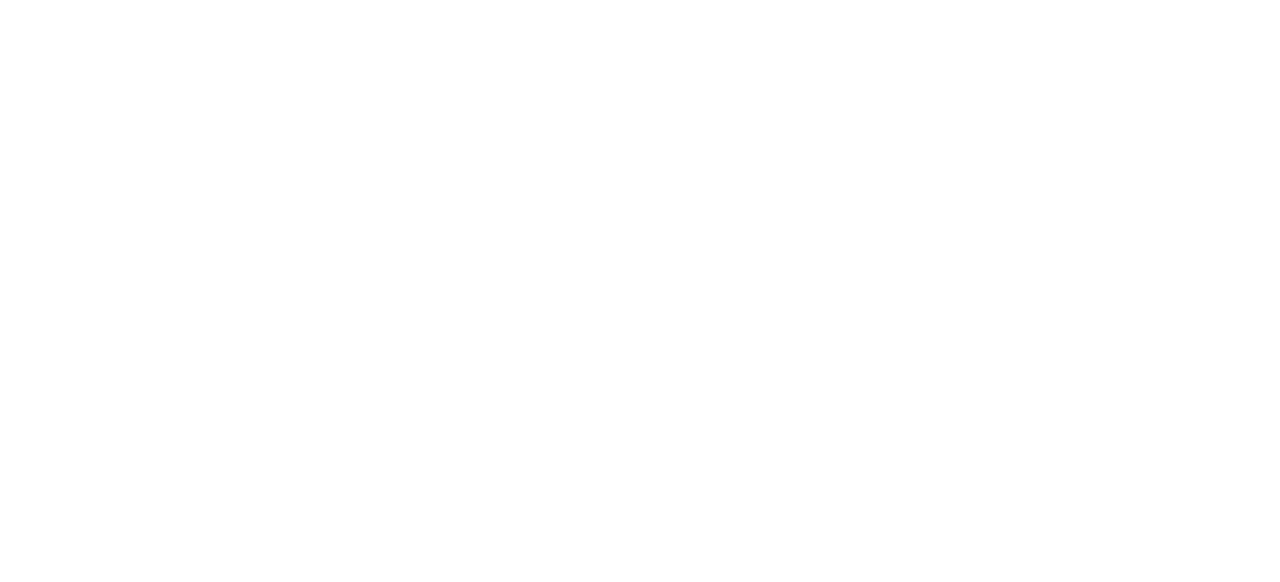
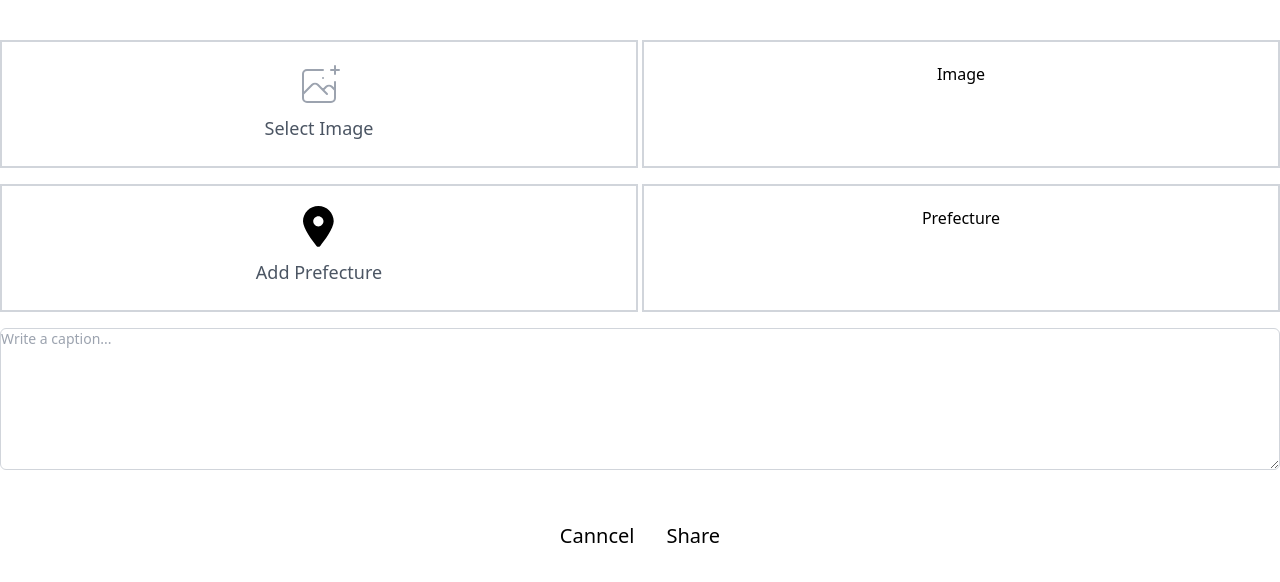
Before and after one commit to hamanaikumi/insta-app, a Nuxt app: page /addPost in a window 1280 px wide. Before the commit this address had no page. Shown: the top 582 px of the page. Built offline with nearby package versions, Linux system fonts and the light colour scheme.

Commit message:
投稿入力画面のモックを作成。

```diff
--- /dev/null
+++ b/pages/addPost.vue
@@ -0,0 +1,129 @@
+<template>
+  <div class="container mx-auto mt-10">
+    <!-- <div class="mx-auto m-32"></div> -->
+    <!-- image -->
+    <div class="flex justify-center grid grid-cols-6 gap-1 mb-4">
+      <div
+        class="flex justify-center pt-5 pb-6 border-2 border-gray-300 col-span-3"
+      >
+        <div class="space-y-1 text-center">
+          <svg
+            class="mx-auto h-12 w-24 text-gray-400"
+            stroke="currentColor"
+            fill="none"
+            viewBox="0 0 48 48"
+            aria-hidden="true"
+          >
+            <path
+              d="M28 8H12a4 4 0 00-4 4v20m32-12v8m0 0v8a4 4 0 01-4 4H12a4 4 0 01-4-4v-4m32-4l-3.172-3.172a4 4 0 00-5.656 0L28 28M8 32l9.172-9.172a4 4 0 015.656 0L28 28m0 0l4 4m4-24h8m-4-4v8m-12 4h.02"
+              stroke-width="2"
+              stroke-linecap="round"
+              stroke-linejoin="round"
+            />
+          </svg>
+          <div class="flex justify-center text-sm text-gray-600">
+            <label
+              for="file-upload"
+              class="cursor-pointer rounded-md font-medium"
+            >
+              <span class="text-lg">
+                Select Image
+                <input
+                  id="file-upload"
+                  name="file-upload"
+                  type="file"
+                  class="sr-only"
+              /></span>
+            </label>
+          </div>
+        </div>
+      </div>
+      <div
+        class="flex justify-center px-6 pt-5 pb-6 border-2 border-gray-300 col-span-3"
+      >
+        Image
+      </div>
+    </div>
+
+    <div class="flex grid grid-cols-6 gap-1 mb-4">
+      <div
+        class="flex justify-center px-6 pt-5 pb-6 border-2 border-gray-300 col-span-3"
+      >
+        <div class="space-y-1 text-center">
+          <svg
+            class="mx-auto h-12 w-24 text-gray-400"
+            aria-hidden="true"
+            data-icon="location-dot"
+            xmlns="http://www.w3.org/2000/svg"
+            viewBox="0 0 400 600"
+          >
+            <path
+              d="M168.3 499.2C116.1 435 0 279.4 0 192C0 85.96 85.96 0 192 0C298 0 384 85.96 384 192C384 279.4 267 435 215.7 499.2C203.4 514.5 180.6 514.5 168.3 499.2H168.3zM192 256C227.3 256 256 227.3 256 192C256 156.7 227.3 128 192 128C156.7 128 128 156.7 128 192C128 227.3 156.7 256 192 256z"
+            ></path></svg
+          ><!-- <svg
+                  class="mx-auto h-12 w-12 text-gray-400"
+                  stroke="currentColor"
+                  fill="none"
+                  viewBox="0 0 30 20"
+                  aria-hidden="true"
+                  xmlns="http://www.w3.org/2000/svg"
+                >
+                  <path
+                    d="M12 10c-1.104 0-2-.896-2-2s.896-2 2-2 2 .896 2 2-.896 2-2 2m0-5c-1.657 0-3 1.343-3 3s1.343 3 3 3 3-1.343 3-3-1.343-3-3-3m-7 2.602c0-3.517 3.271-6.602 7-6.602s7 3.085 7 6.602c0 3.455-2.563 7.543-7 14.527-4.489-7.073-7-11.072-7-14.527m7-7.602c-4.198 0-8 3.403-8 7.602 0 4.198 3.469 9.21 8 16.398 4.531-7.188 8-12.2 8-16.398 0-4.199-3.801-7.602-8-7.602"
+                    stroke-width="1"
+                  />
+                </svg> -->
+          <!-- prefecture -->
+          <div class="flex justify-center text-sm text-gray-600">
+            <label
+              for="file-upload"
+              class="cursor-pointer rounded-md font-medium"
+            >
+              <span class="text-lg">
+                Add Prefecture
+                <input
+                  id="file-upload"
+                  name="file-upload"
+                  type="file"
+                  class="sr-only"
+              /></span>
+            </label>
+          </div>
+        </div>
+      </div>
+      <div
+        class="flex justify-center px-6 pt-5 pb-6 border-2 border-gray-300 col-span-3"
+      >
+        Prefecture
+      </div>
+    </div>
+
+    <div>
+      <textarea
+        rows="7"
+        class="block w-full sm:text-sm border border-gray-300 rounded-md"
+        placeholder="Write a caption..."
+      />
+    </div>
+    <!-- button -->
+    <div class="px-4 py-3 text-center mt-8">
+      <button
+        type="button"
+        class="inline-flex justify-center py-2 px-4 text-xl"
+      >
+        Canncel
+      </button>
+      <button
+        type="button"
+        class="inline-flex justify-center py-2 px-4 text-xl"
+      >
+        Share
+      </button>
+    </div>
+  </div>
+</template>
+<style scoped>
+.location-dot {
+  color: gray;
+}
+</style>
```
